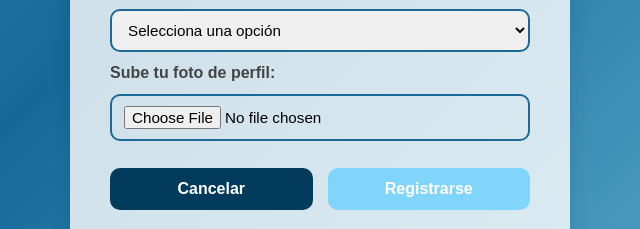
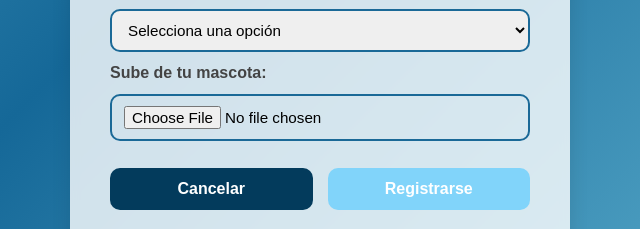
Before and after one commit to MaCaReNo26/Huellitas_Felices, a plain HTML site: page formularioAdoptante.html in a window 1280 px wide. Shown: the part 631-860 px from the top of the page, 320-960 px from the left. Drawn offline with Linux system fonts and the light colour scheme.

Commit message:
Update formularioAdoptante.html

```diff
--- a/formularioAdoptante.html
+++ b/formularioAdoptante.html
@@ -37,7 +37,7 @@
                 <option value="masculino">Hembra</option>
             </select>
 
-            <label for="foto">Sube tu foto de perfil:</label>
+            <label for="foto">Sube de tu mascota:</label>
             <input type="file" id="foto" name="foto" accept="image/*">
 
             <div class="buttons">
```
